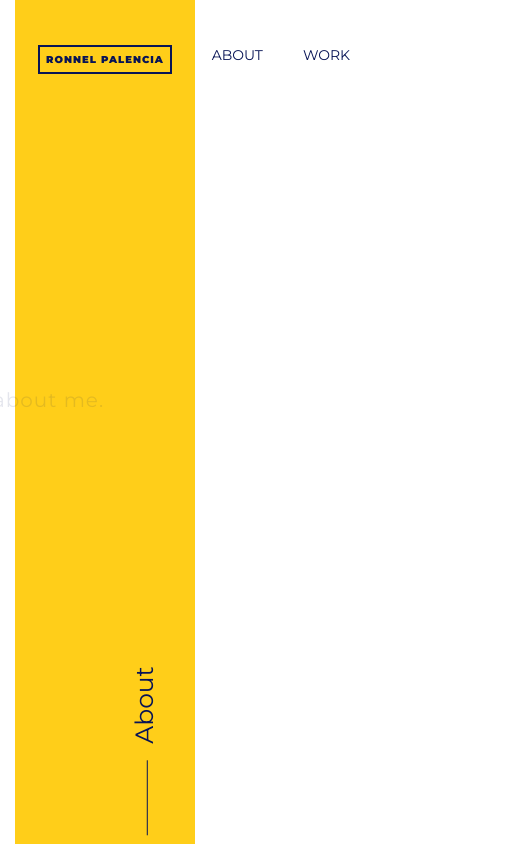
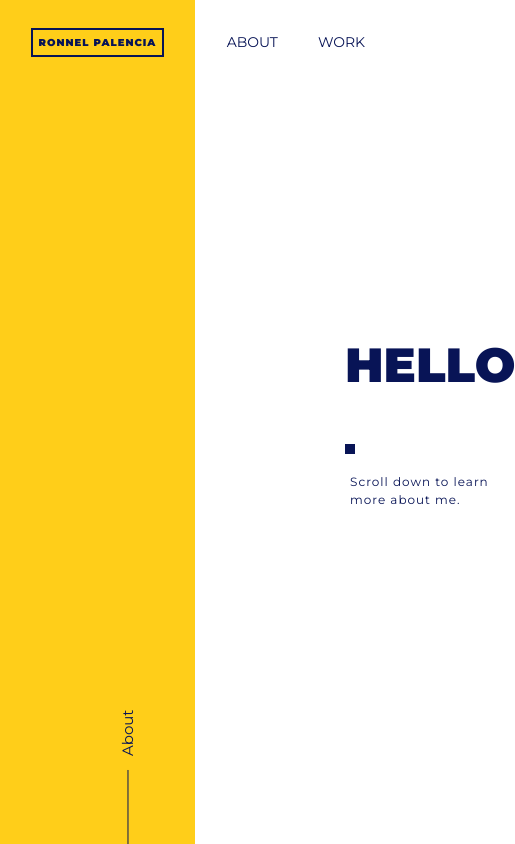
Before and after one commit to rmpalgo/rmpalgo.github.io, a plain HTML site: page index.html in a window 390 px wide. Shown: the whole page, 515 px wide, since content can reach past the window. Drawn offline with nearby package versions, Linux system fonts and the light colour scheme.

Commit message:
Feat: added js.

```diff
--- a/css/style.css
+++ b/css/style.css
@@ -9,7 +9,7 @@ body {
 }
 
 @media screen and (max-width:600px) {
-    .container {
+    .container-grid {
         display: grid;
         grid-template-columns: 50% 50%;
         grid-template-rows: 1fr;
@@ -30,7 +30,7 @@ body {
 
     .ronnel-palencia {
         text-align: center;
-        margin-top: 2.8em;
+        margin-top: 28px;
     }
 
     .ronnel-palencia a {
@@ -48,7 +48,7 @@ body {
         display: flex;
         justify-content: flex-end;
         padding-right: 5px;
-        margin-top: 2.8em;
+        margin-top: 32px;
     }
 
     .work-and-about a {
@@ -62,11 +62,11 @@ body {
     .hello {
         font-family: "Montserrat", sans-serif;
         font-size: 48px;
-        font-weight: 900;
+        font-weight: bolder;
         position: absolute;
         opacity: 0.1;
         z-index: 900;
-        left: -300px;
+        left: -190px;
         top: 329px;
         background-color: transparent;
     }
@@ -77,13 +77,13 @@ body {
         padding-left: 5px;
         font-weight: 400;
         letter-spacing: 1px;
-        font-size: 20px;
+        font-size: 12px;
     }
 
     .about-span {
         position: absolute;
         z-index: 1000;
-        bottom: 75px;
+        bottom: 55px;
         left: 60px;
         transform: rotate(-90deg);
         background-color: transparent;
@@ -91,7 +91,7 @@ body {
 
     .about {
         font-family: 'Montserrat', sans-serif;
-        font-size: 25px;
+        font-size: 15px;
     }
 
     .line {
@@ -108,8 +108,8 @@ body {
         background-color: #081456;
         display: inline-block;
         border: 1px solid #081456;
-        width: 20px;
-        height: 20px;
+        width: 10px;
+        height: 10px;
 
     }
 }
--- a/index.html
+++ b/index.html
@@ -18,7 +18,8 @@
 </head>
 <body>
 
-<div class="container">
+<header>
+    <div class="container-grid">
         <div class="name">
             <div class="ronnel-palencia">
                 <a href="#">
@@ -40,10 +41,10 @@
 
         <div class="wrapper">
             <div class="hello">
-            <h1>
+
                     HELLO
                     <span class="dot"></span>
-            </h1>
+
                 <p>Scroll down to learn more about me.</p>
             </div>
         </div>
@@ -54,10 +55,9 @@
                 <span class="about-word">About</span>
             </span>
         </div>
+    </div>
+</header>
 
-
-
-</div>
 
 <!--TODO: RUN AN OVERLAY ON THE CURRENT GRID WITH A DIV CONTAINING LARGE HELLO, make background transparent-->
 <script src="https://code.jquery.com/jquery-2.2.4.min.js" integrity="sha256-BbhdlvQf/xTY9gja0Dq3HiwQF8LaCRTXxZKRutelT44=" crossorigin="anonymous"></script>
--- a/js/main.js
+++ b/js/main.js
@@ -0,0 +1,14 @@
+$(document).ready( function() {
+    "use strict";
+
+    $(window).on('load', function () {
+
+        $('.hello').animate({
+            left: '345px',
+            opacity: '1'
+        }, 1500);
+    });
+
+
+
+});
```
Lines whose indentation alone changed are shown as unchanged.
